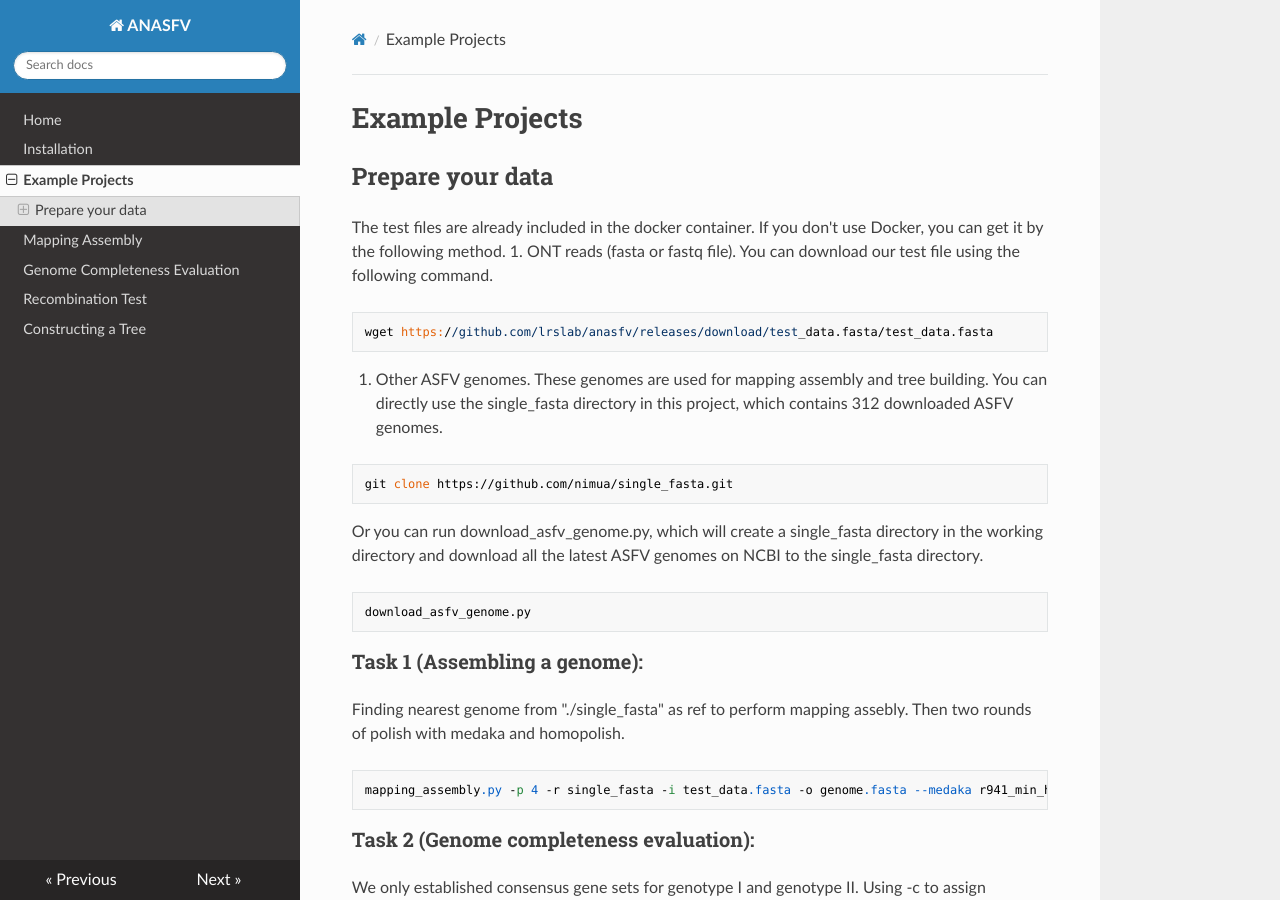
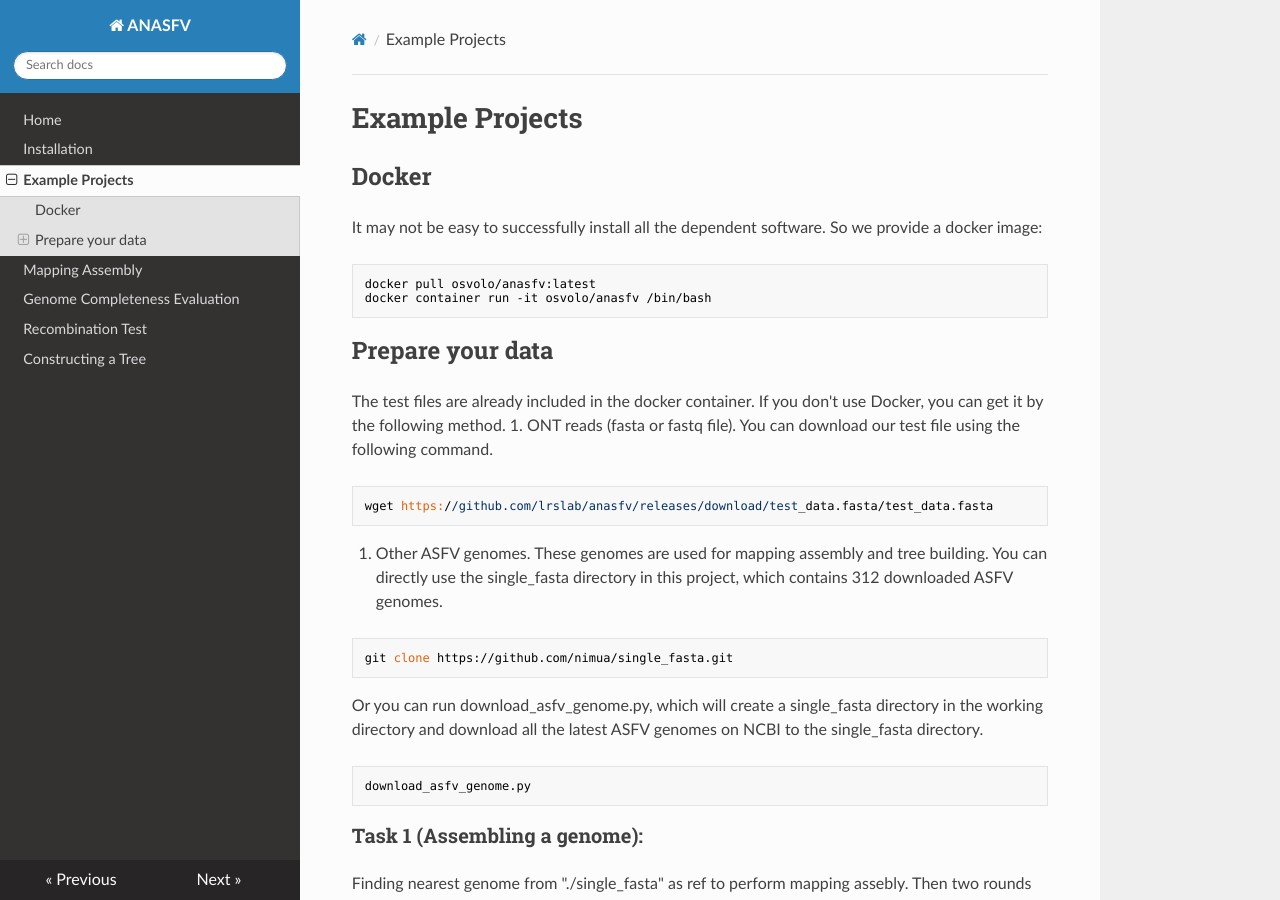
Before and after one commit to lrslab/anasfv, an MkDocs documentation site: the page built from docs/example.md, in a window 1280 px wide and 900 px high. Built offline with MkDocs 1.6.1, drawn with Linux system fonts in a browser that asks for light colours; nearby versions of some CDN libraries.

Commit message:
Update example.md

````diff
--- a/docs/example.md
+++ b/docs/example.md
@@ -1,4 +1,10 @@
 # Example Projects
+## Docker
+It may not be easy to successfully install all the dependent software. So we provide a docker image:
+```
+docker pull osvolo/anasfv:latest
+docker container run -it osvolo/anasfv /bin/bash
+```
 ## Prepare your data
 The test files are already included in the docker container. If you don't use Docker, you can get it by the following method.
 1. ONT reads (fasta or fastq file). You can download our test file using the following command.
````
